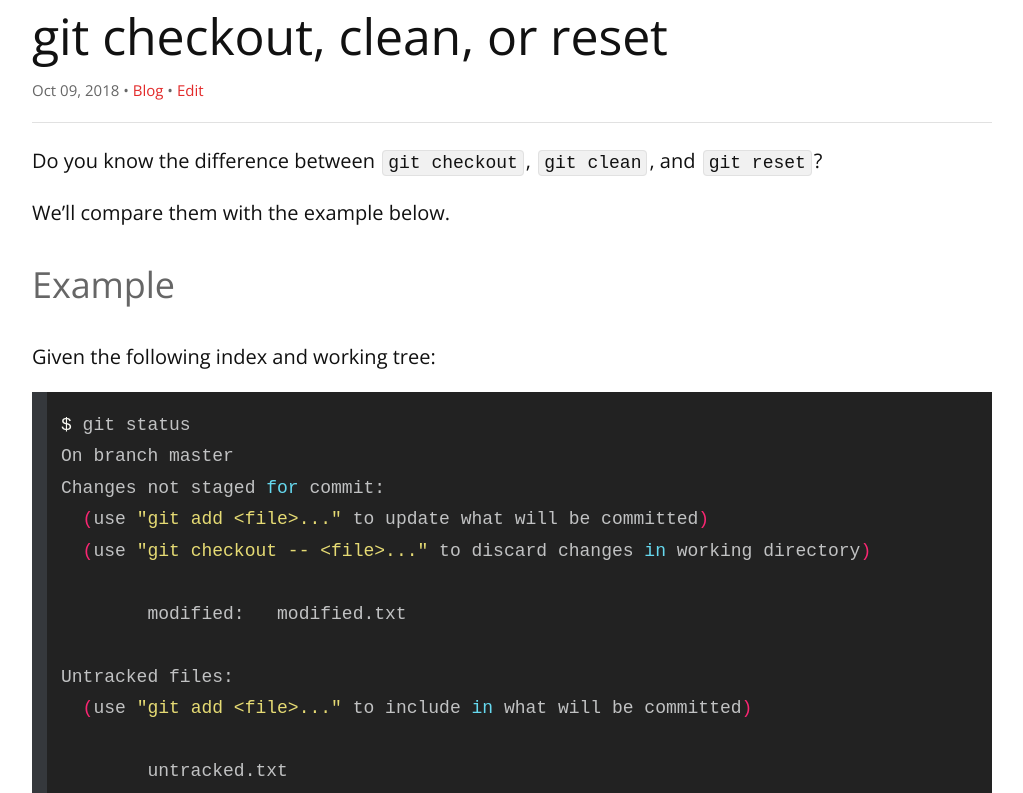
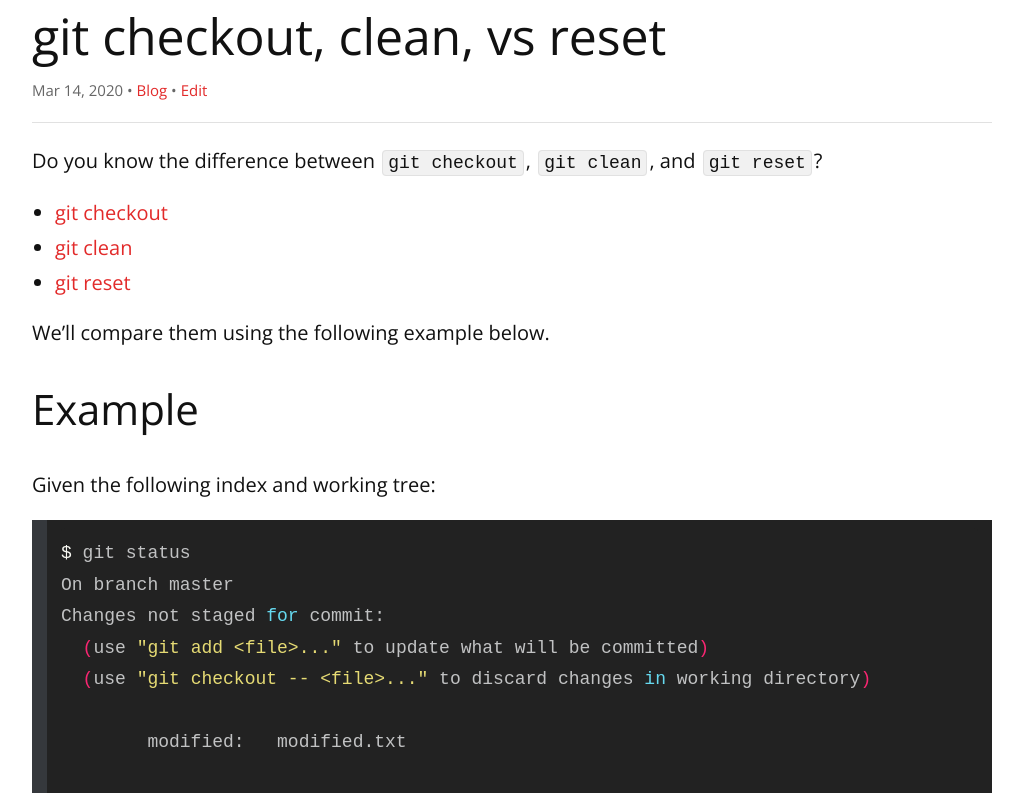
Before and after one commit to remarkablemark/remarkablemark.github.io, a Jekyll site: the page built from _posts/2018/2018-10-09-git-checkout-clean-reset.md, in a window 1280 px wide and 900 px high, cut to the strip 107-900 px from the top of the window. Shown: the whole strip, without its empty margins (128-1151 px from the left). Built offline with Jekyll 4.4.1, drawn with Linux system fonts in a browser that asks for light colours; comment, search, counter and statistics services are not loaded; some of the changed text lies outside the part shown.

Commit message:
fix(posts): update "git checkout, clean, vs reset"
Post: 2018-10-09-git-checkout-clean-reset.md

- Front matter
  - Rename title: "git checkout, clean, or reset" ->
    "git checkout, clean, vs reset"
  - Improve excerpt
  - Update and add more categories
- Post
  - Add table of contents (TOC) to beginning
  - Headings
    - Change from h3 to h2
    - Remove heading links and move them to blockquote at end of
      section
  - Improve grammar

````diff
--- a/_posts/2018/2018-10-09-git-checkout-clean-reset.md
+++ b/_posts/2018/2018-10-09-git-checkout-clean-reset.md
@@ -1,18 +1,24 @@
 ---
 layout: post
-title: git checkout, clean, or reset
-date: 2018-10-09 19:59:53 -4000
-excerpt: The difference between git checkout, git clean, and git reset.
-categories: git shell
+title: git checkout, clean, vs reset
+date: 2018-10-09 19:59:53
+updated: 2020-03-14 16:00:55
+excerpt: 'The difference between the git commands: checkout, clean, and reset.'
+categories: git checkout clean reset bash
 ---
 
 Do you know the difference between `git checkout`, `git clean`, and `git reset`?
 
-We'll compare them with the example below.
+- [git checkout](#git-checkout)
+- [git clean](#git-clean)
+- [git reset](#git-reset)
 
-### Example
+We'll compare them using the following example below.
+
+## Example
 
 Given the following index and working tree:
+
 ```sh
 $ git status
 On branch master
@@ -31,24 +37,29 @@ no changes added to commit (use "git add" and/or "git commit -a")
 ```
 
 Or in the short format:
+
 ```sh
 $ git status -s
  M modified.txt
 ?? untracked.txt
 ```
 
-### [git checkout](https://git-scm.com/docs/git-checkout)
+## git checkout
 
 Changes to modified files are discarded but untracked files are untouched:
+
 ```sh
 $ git checkout .
 $ git status -s
 ?? untracked.txt
 ```
 
-### [git clean](https://git-scm.com/docs/git-clean)
+> See docs on [git checkout](https://git-scm.com/docs/git-checkout) for more info.
+
+## git clean
 
 Untracked files are removed but modified files are unchanged:
+
 ```sh
 $ git clean -f
 Removing untracked.txt
@@ -58,9 +69,12 @@ $ git status -s
 
 To remove untracked directories in addition to untracked files, run `git clean -f -d`.
 
-### [git reset](https://git-scm.com/docs/git-reset)
+> See docs on [git clean](https://git-scm.com/docs/git-clean) for more info.
+
+## git reset
 
 Changes to modified files are discarded but untracked files are untouched:
+
 ```sh
 $ git reset --hard
 HEAD is now at sha1234 my commit message
@@ -68,7 +82,10 @@ $ git status -s
 ?? untracked.txt
 ```
 
-Thus to discard modified files and remove untracked files:
+Thus, to discard modified files and remove untracked files:
+
 ```sh
 $ git reset --hard && git clean -f -d
 ```
+
+> See docs [git reset](https://git-scm.com/docs/git-reset) for more info.
````
